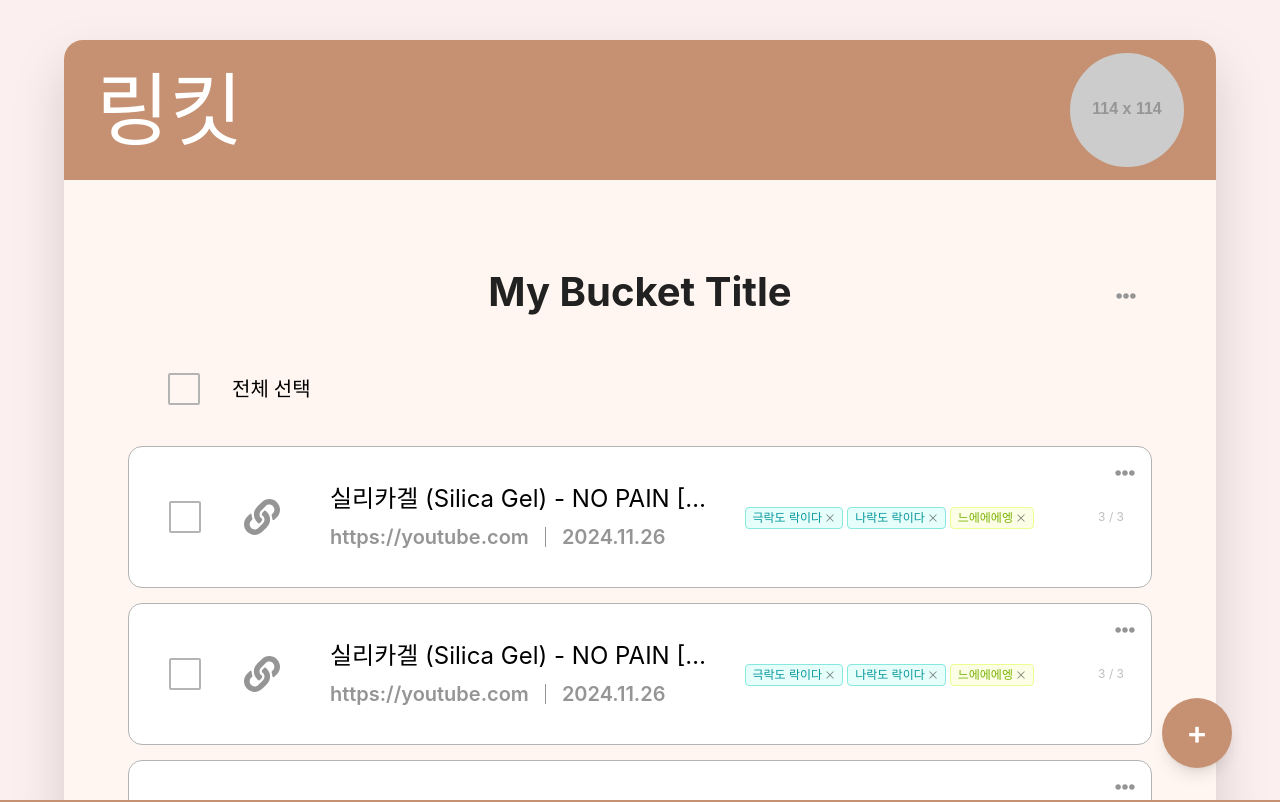
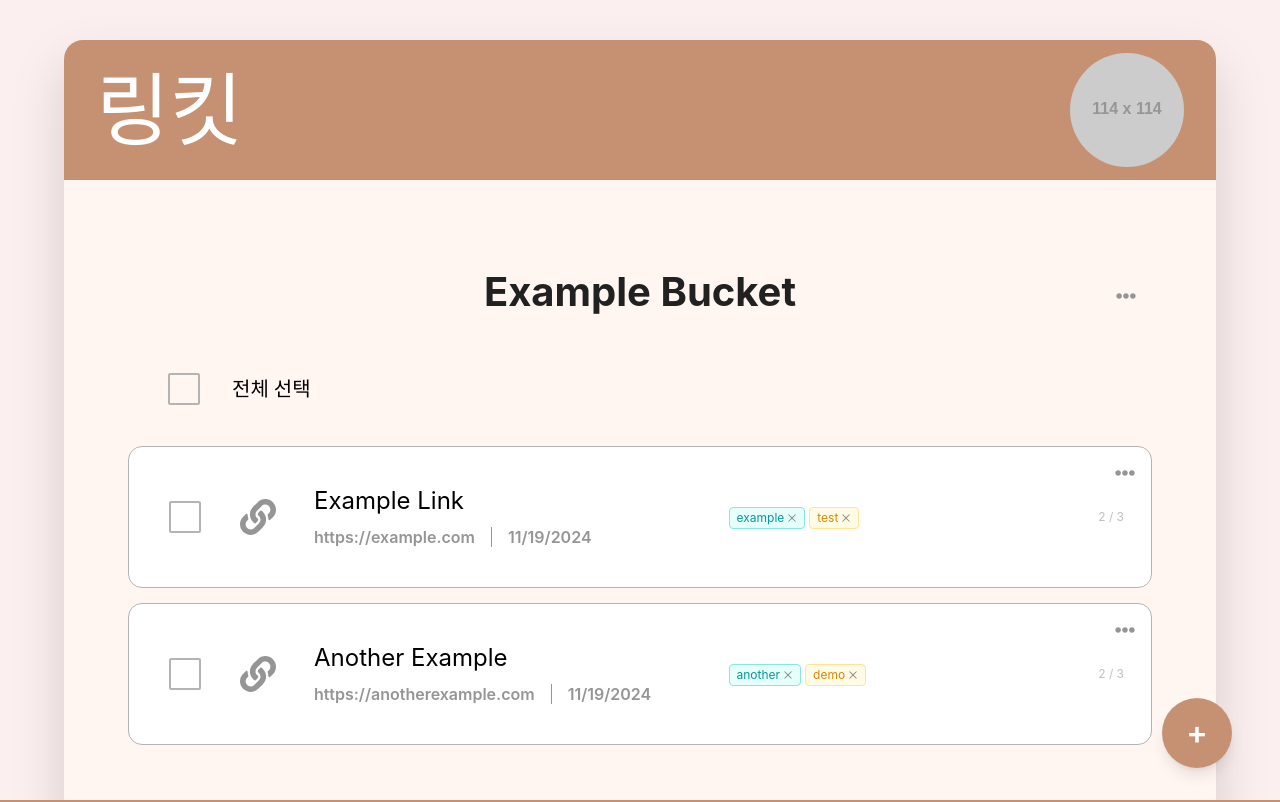
Before and after one commit to animal-squad/project-s-FE, a React (Vite) app: page / in a window 1280 px wide. Shown: the top 802 px of the page. Built offline with nearby package versions, Linux system fonts and the light colour scheme.

Commit message:
Feat: 업데이트된 UI에 기능 추가
- 바구니 상세조회 추가
- 프로필 적용 추가

#124

```diff
--- a/src/Layout/NewHeader.tsx
+++ b/src/Layout/NewHeader.tsx
@@ -1,6 +1,9 @@
 import React from "react";
+import { userStore } from "../store/userStore";
 
 const NewHeader = () => {
+  const { photo } = userStore();
+
   return (
     <div
       className="h-[140px] absolute bg-[#c69172] top-[40px] rounded-t-[19px]"
@@ -18,7 +21,7 @@ const NewHeader = () => {
         {/* 프로필 */}
         <img
           className="w-[114px] h-[114px] rounded-full"
-          src="https://via.placeholder.com/114x114"
+          src={photo ? photo : "https://via.placeholder.com/114x114"}
           alt="Profile"
         />
       </div>
--- a/src/Layout/Sidebar.tsx
+++ b/src/Layout/Sidebar.tsx
@@ -11,7 +11,7 @@ import { Link, useLocation, useNavigate } from "react-router-dom";
 import { useTabStore } from "../store/headerStore";
 import { ReactComponent as Bucket_Icon_Bold } from "../../public/assets/icons/Bucket_Icon_Bold.svg";
 import { userStore } from "../store/userStore";
-import { useFolderStore } from "../store/FileIndexStore";
+import { useBucketStore } from "../store/BucketStore";
 
 export const Example = () => {
   return (
@@ -33,7 +33,7 @@ const Sidebar = () => {
   const setSelectedTab = useTabStore((state) => state.setSelectedHeaderTab);
   const location = useLocation();
 
-  const { meta } = useFolderStore();
+  const { meta } = useBucketStore();
 
   useEffect(() => {
     userFetch();
--- a/src/components/FileList_GridView.tsx
+++ b/src/components/FileList_GridView.tsx
@@ -1,6 +1,6 @@
 // FileList.tsx
 import React from "react";
-import { useFolderStore } from "../store/FileIndexStore";
+import { useBucketStore } from "../store/BucketStore";
 import FileComponent from "./FileComponent_GridView";
 
 const files = [
@@ -70,7 +70,7 @@ const files = [
 ];
 
 const FileList: React.FC = () => {
-  const selectedFolderIndex = useFolderStore(
+  const selectedFolderIndex = useBucketStore(
     (state) => state.selectedFolderIndex
   );
   console.log(selectedFolderIndex);
--- a/src/components/FolderComponent.tsx
+++ b/src/components/FolderComponent.tsx
@@ -1,7 +1,7 @@
 // FolderComponent.tsx
 import React, { useState } from "react";
 import { Table, Tag, Modal, Input, message } from "antd";
-import { useFolderStore } from "../store/FileIndexStore"; // Zustand store import
+import { useBucketStore } from "../store/BucketStore"; // Zustand store import
 import { useNavigate } from "react-router-dom";
 import { FaPen } from "react-icons/fa";
 import axios from "axios";
@@ -25,8 +25,8 @@ const FolderComponent: React.FC<FolderComponentProps> = ({
 }) => {
   const navigate = useNavigate();
 
-  const { meta, setPage } = useFolderStore();
-  const fetchFolders = useFolderStore((state) => state.fetchFolders);
+  const { meta, setPage } = useBucketStore();
+  const fetchFolders = useBucketStore((state) => state.fetchFolders);
 
   const [isTitleModalOpen, setIsTitleModalOpen] = useState(false);
   const [currentRow, setCurrentRow] = useState<Folder | null>(null);
--- a/src/components/FolderList.tsx
+++ b/src/components/FolderList.tsx
@@ -2,12 +2,12 @@
 import React, { useEffect } from "react";
 import FolderComponent from "./FolderComponent";
 import { useNavigate } from "react-router-dom";
-import { useFolderStore } from "../store/FileIndexStore";
+import { useBucketStore } from "../store/BucketStore";
 
 const FolderList: React.FC = () => {
   const navigate = useNavigate();
   const { folders, page, setSelectedFolderIndex, fetchFolders } =
-    useFolderStore();
+  useBucketStore();
 
   useEffect(() => {
     fetchFolders(page, navigate); // 컴포넌트 로드 시 항상 데이터 가져오기
--- a/src/components/NewComponent/Bucket_InsideVIew.tsx
+++ b/src/components/NewComponent/Bucket_InsideVIew.tsx
@@ -4,22 +4,16 @@ import { FaLink, FaEllipsisH } from "react-icons/fa";
 import NewHeader from "../../Layout/NewHeader";
 import FloatButton from "../../ui/FloatButton";
 import TagSelect from "../../ui/TagSelect";
+import { useLinkStore } from "../../store/linkStore";
+import { useParams } from "react-router-dom";
 
-const Bucket_Gridview = () => {
-  const bucketData = Array(10).fill({
-    title: "실리카겔 (Silica Gel) - NO PAIN [MV]",
-    origin: "https://youtube.com",
-    dateCreated: "2024.11.26",
-    count: 5,
-    imageUrl: "https://via.placeholder.com/113x106",
-    tags: ["극락도 락이다", "나락도 락이다", "느에에에엥"],
-  });
-
-  const bucketTitle = "My Bucket Title"; // Bucket Title
+const Bucket_Gridview: React.FC = () => {
+  const { links, title, linkCount, isMine, fetchLinks } = useLinkStore();
+  const { bucketId } = useParams<{ bucketId: string }>(); // URL에서 bucketId 추출
 
   // 각 항목의 체크 상태를 관리하는 배열
   const [checkedItems, setCheckedItems] = useState<boolean[]>(
-    new Array(bucketData.length).fill(false)
+    new Array(links.length).fill(false)
   );
 
   // 상단 네비게이션 바 표시 상태
@@ -38,7 +32,7 @@ const Bucket_Gridview = () => {
 
   // 전체 선택/해제 핸들러
   const handleSelectAll = () => {
-    const newCheckedItems = new Array(bucketData.length).fill(!isAllSelected);
+    const newCheckedItems = new Array(links.length).fill(!isAllSelected);
     setCheckedItems(newCheckedItems);
   };
 
@@ -79,6 +73,23 @@ const Bucket_Gridview = () => {
     });
   };
 
+  // URL에서 origin 추출
+  const getOriginFromUrl = (url: string): string => {
+    try {
+      return new URL(url).origin;
+    } catch {
+      return "Invalid URL";
+    }
+  };
+
+  useEffect(() => {
+    if (bucketId) {
+      fetchLinks(bucketId, (path) => {
+        window.location.href = path; // 리디렉션 처리
+      });
+    }
+  }, [bucketId, fetchLinks]);
+
   const bucketmenu = (
     <Menu
       items={[
@@ -93,12 +104,12 @@ const Bucket_Gridview = () => {
         {
           key: "3",
           label: "공유",
-          disabled: true,
+          disabled: isMine? true: false,
         },
         {
           key: "4",
           label: "복사",
-          disabled: true,
+          disabled: isMine? false: true,
         },
       ]}
     />
@@ -129,10 +140,12 @@ const Bucket_Gridview = () => {
         }`}
       >
         <div className="flex items-center justify-between px-6 py-4">
-          <span className="text-lg text-white font-semibold">{checkedCount}개 선택됨</span>
+          <span className="text-lg text-white font-semibold">
+            {checkedCount}개 선택됨
+          </span>
           <button
             onClick={() => {
-              setCheckedItems(new Array(bucketData.length).fill(false));
+              setCheckedItems(new Array(links.length).fill(false));
             }}
             className="px-4 py-2 bg-red-500 text-white rounded-lg"
           >
@@ -151,9 +164,7 @@ const Bucket_Gridview = () => {
       <NewHeader />
       {/* Bucket Title */}
       <div className="relative w-full text-center py-4 top-[254px]">
-        <h1 className="text-[40px] font-bold text-primary_text">
-          {bucketTitle}
-        </h1>
+        <h1 className="text-[40px] font-bold text-primary_text">{title}</h1>
         {/* 제목 옆 드롭다운 메뉴 */}
         <div
           className="absolute flex justify-end items-center pr-4"
@@ -212,7 +223,7 @@ const Bucket_Gridview = () => {
           전체 선택
         </label>
       </div>
-      {bucketData.map((bucket, index) => (
+      {links.map((link, index) => (
         <div
           key={index}
           className="absolute bg-white rounded-[14px] border border-[#b4b4b4]"
@@ -256,17 +267,17 @@ const Bucket_Gridview = () => {
             </label>
             {/* FaLink 아이콘 */}
             <div className="w-[113px] h-[106px] flex items-center justify-center rounded-3xl">
-              <FaLink className="text-[#959595] text-4xl ml-2" />
+              <FaLink className="text-[#959595] text-4xl" />
             </div>
             {/* 텍스트 정보 */}
-            <div className="ml-4 flex-1 min-w-0">
+            <div className="flex-1 min-w-0">
               <div className="text-black text-2xl overflow-hidden whitespace-nowrap text-ellipsis max-w-full">
-                {bucket.title}
+                {link.title || "Untitled"}
               </div>
-              <div className="flex items-center text-[#959595] text-xl font-semibold mt-2">
-                <span>{bucket.origin}</span>
+              <div className="flex items-center text-[#959595] text-m font-semibold mt-2">
+                <span>{getOriginFromUrl(link.URL)}</span>
                 <div className="w-[1px] h-[20px] mx-4 bg-[#959595]" />
-                <span>{bucket.dateCreated}</span>
+                <span>{new Date(link.createdAt).toLocaleDateString()}</span>
               </div>
             </div>
             {/* 드롭다운 메뉴 */}
@@ -276,11 +287,11 @@ const Bucket_Gridview = () => {
               </Dropdown>
             </div>
             {/* Tags */}
-            <div className="ml-4 flex-1">
+            <div className="flex-1">
               <TagSelect
-                value={selectedTags[index.toString()] || bucket.tags}
-                onChange={(tags) => handleTagChange(index.toString(), tags)}
-                linkId={index.toString()}
+                value={selectedTags[link.linkId] || link.tags}
+                onChange={(tags) => handleTagChange(link.linkId, tags)}
+                linkId={link.linkId}
               />
             </div>
           </div>
@@ -301,7 +312,7 @@ const Bucket_Gridview = () => {
             },
           }}
         >
-          <Pagination defaultCurrent={1} total={50} />
+          <Pagination defaultCurrent={1} total={linkCount || 1} />
         </ConfigProvider>
       </div>
       {/* FloatButton */}
--- a/src/store/FileIndexStore.ts
+++ b/src/store/BucketStore.ts
@@ -1,4 +1,4 @@
-// store/FileIndexStore.ts
+// store/bucketstore.ts
 import { create } from "zustand";
 import axios from "axios";
 
@@ -33,7 +33,7 @@ interface FolderState {
   ) => Promise<void>;
 }
 
-export const useFolderStore = create<FolderState>((set) => ({
+export const useBucketStore = create<FolderState>((set) => ({
   // 더미 데이터를 초기값으로 설정
   folders: [],
   meta: {
--- /dev/null
+++ b/src/store/linkStore.ts
@@ -0,0 +1,96 @@
+import { create } from "zustand";
+import axios from "axios";
+
+interface Link {
+  linkId: string;
+  userId: number;
+  URL: string;
+  createdAt: Date;
+  openedAt: Date;
+  views: number;
+  tags: string[];
+  title: string | null;
+}
+
+interface LinkStore {
+  links: Link[];
+  title: string | null;
+  linkCount: number;
+  isShared: boolean;
+  isMine: boolean;
+  isLoading: boolean;
+  error: string | null;
+  fetchLinks: (
+    bucketId: string,
+    navigate: (path: string) => void
+  ) => Promise<void>;
+}
+
+export const useLinkStore = create<LinkStore>((set) => ({
+  // 초기 상태에 더미 데이터 추가
+  links: [
+    {
+      linkId: "1",
+      userId: 1,
+      URL: "https://example.com",
+      createdAt: new Date(),
+      openedAt: new Date(),
+      views: 10,
+      tags: ["example", "test"],
+      title: "Example Link",
+    },
+    {
+      linkId: "2",
+      userId: 2,
+      URL: "https://anotherexample.com",
+      createdAt: new Date(),
+      openedAt: new Date(),
+      views: 20,
+      tags: ["another", "demo"],
+      title: "Another Example",
+    },
+  ],
+  title: "Example Bucket",
+  linkCount: 0,
+  isShared: false,
+  isMine: false,
+  isLoading: false,
+  error: null,
+
+  fetchLinks: async (bucketId, navigate) => {
+    set({ isLoading: true, error: null });
+
+    try {
+      const response = await axios.get<{
+        links: Link[];
+        title: string | null;
+        linkCount: number;
+        isShared: boolean;
+        isMine: boolean;
+      }>(`${import.meta.env.VITE_BACKEND_DOMAIN}/api/bucket/${bucketId}`, {
+        withCredentials: true,
+      });
+
+      set({
+        links: response.data.links,
+        title: response.data.title,
+        linkCount: response.data.linkCount,
+        isShared: response.data.isShared,
+        isMine: response.data.isMine,
+        isLoading: false,
+        error: null,
+      });
+    } catch (error) {
+      if (axios.isAxiosError(error)) {
+        set({ isLoading: false, error: error.message });
+        if (error.response?.status === 403) {
+          navigate("/unshared");
+        } else if (error.response?.status === 401) {
+          navigate("/unauthorized");
+        } else {
+          console.error("Failed to fetch links:", error);
+        }
+      }
+    }
+  },
+}));
```
